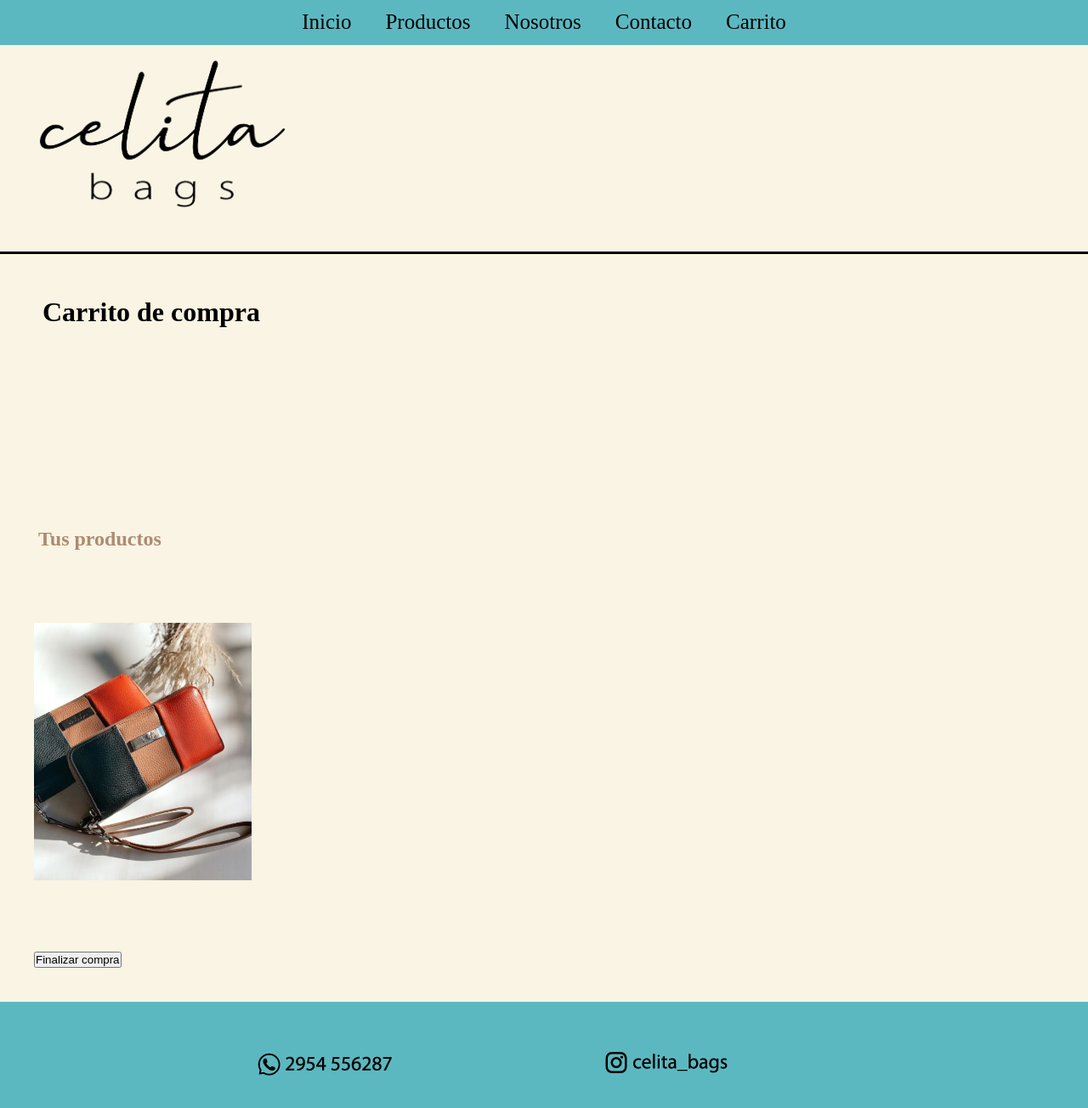
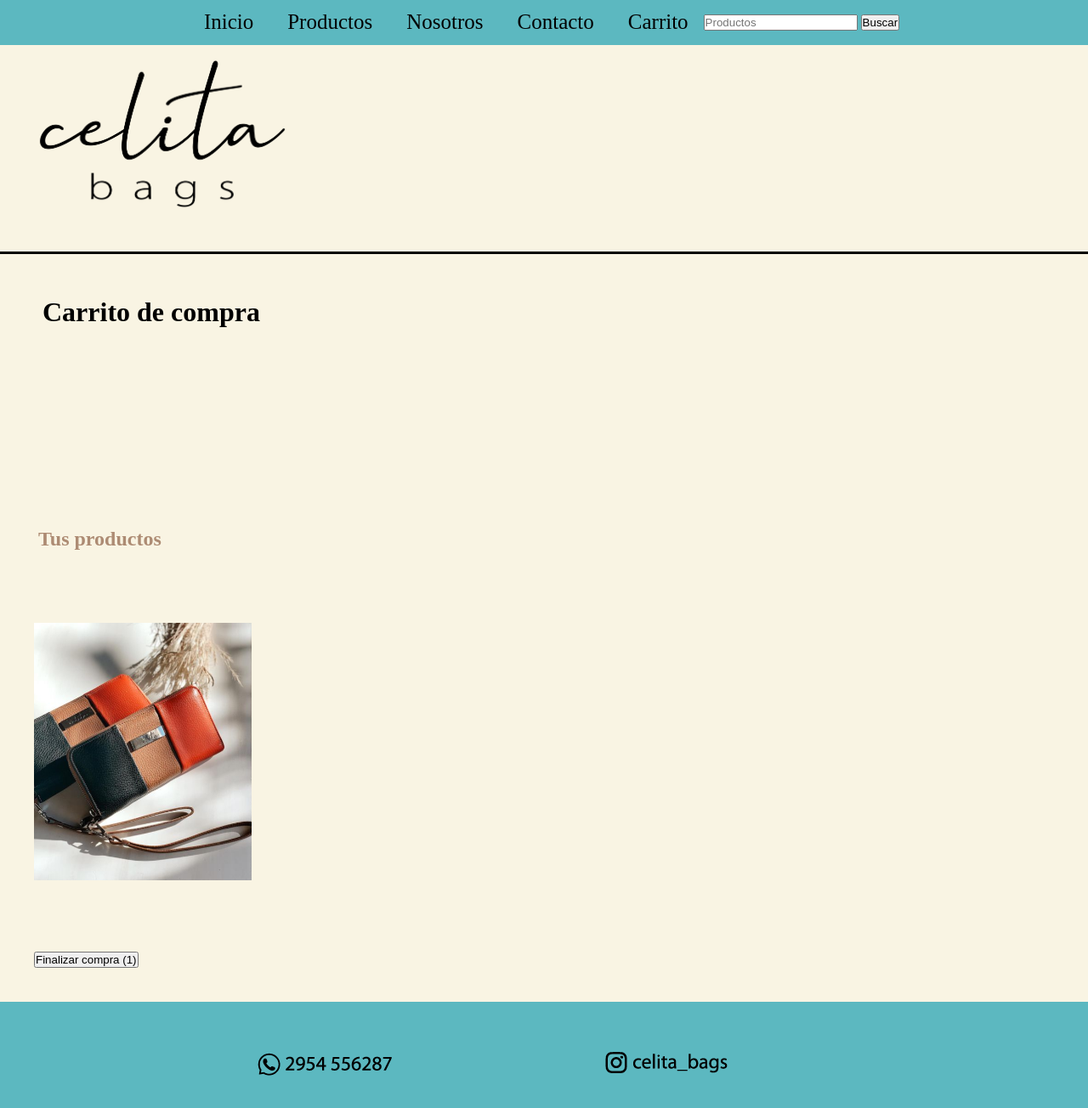
Before and after one commit to andibellagamba/AndresBellagamba, a plain HTML site: page secciones/carrito.html in a window 1280 px wide. Shown: the top 1304 px of the page at 85% size. Drawn offline with Linux system fonts and the light colour scheme; a web font is replaced by a local one.

Commit message:
Add files via upload

```diff
--- a/secciones/carrito.html
+++ b/secciones/carrito.html
@@ -33,6 +33,16 @@
                 <a href="../secciones/carrito.html">Carrito</a>
             </li>
         </ul>
+
+        <nav class="navbar bg-light">
+            <div class="container-fluid">
+              <form class="d-flex" role="search">
+                <input class="form-control me-2" type="search" placeholder="Productos" aria-label="Search">
+                <button class="btn btn-outline-success" type="submit">Buscar</button>
+              </form>
+            </div>
+          </nav>
+
     </nav>
     </header>
 
@@ -49,7 +59,9 @@
 
 <section>
     <div class="finaliza">
-        <input type="submit" value="Finalizar compra">
+        <button type="button" class="btn btn-primary">
+            Finalizar compra <span class="badge text-bg-secondary">(1)</span>
+          </button>
     </div>
 </section>
 
```
Also changed, not shown: secciones/contacto.html (+10 -0 lines), secciones/nosotros.html (+8 -0 lines), secciones/productos.html (+4 -0 lines).
